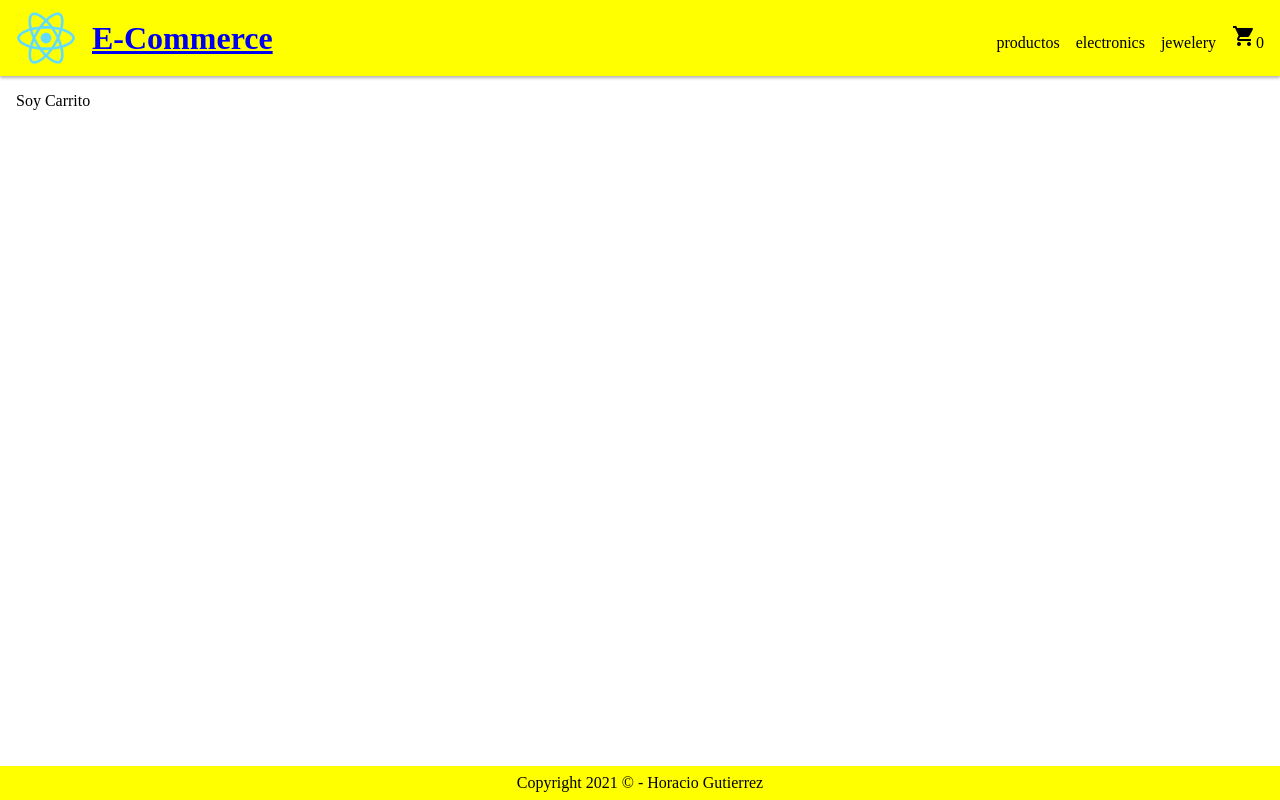
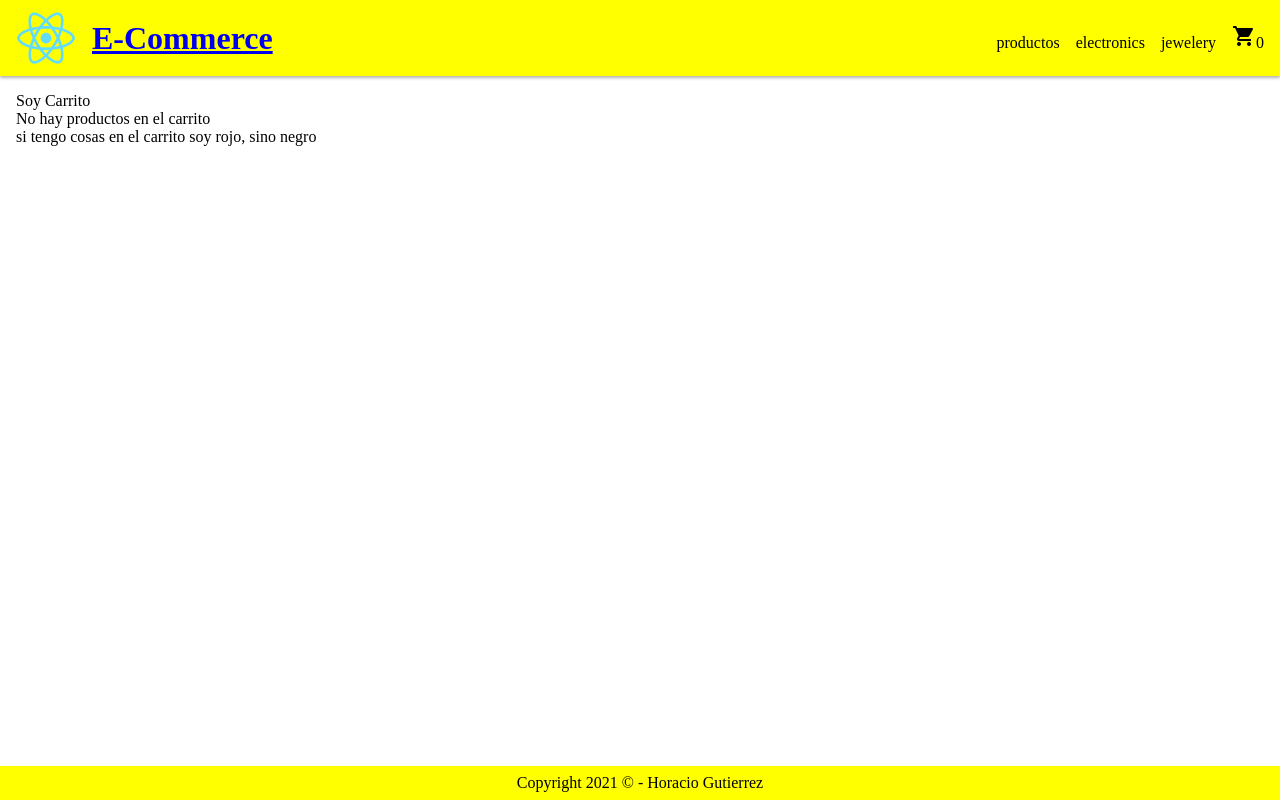
Before and after one commit to omanias-zz/comision_19770, a React (Create React App) app: page /carrito in a window 1280 px wide. Built offline with nearby package versions, Linux system fonts and the light colour scheme.

Commit message:
Repaso context

```diff
--- a/src/Carrito.js
+++ b/src/Carrito.js
@@ -1,14 +1,49 @@
+import { Link } from "react-router-dom"
 import { useContexto } from "./miContexto"
 
 const Carrito = () => {
 
-    const { carrito, borrarDelCarrito , limpiarCarrito } = useContexto()
+    const { carrito, borrarDelCarrito, limpiarCarrito } = useContexto()
+
+    //const t = condicion ? b : a
+    //const t = if(condicion){ } else { }
 
     return (
         <div>
             Soy Carrito
+            {carrito.length > 0 ? (
+                <ul>
+                    {carrito.map((producto, indice) => {
+                        return <li key={indice}>{producto.nombre} - ${producto.precio}</li>
+                    })}
+                </ul>
+            ) : <p>No hay productos en el carrito</p>}
+
+            <p className={carrito.length > 0 ? "rojo" : "negro"} >si tengo cosas en el carrito soy rojo, sino negro</p>
         </div>
     )
+
+    /*  if (carrito.length > 0) {
+         return (
+             <div>
+                 Soy Carrito
+                 <ul>
+                     {carrito.map((producto, indice) => {
+                         return <li key={indice}>{producto.nombre} - ${producto.precio}</li>
+                     })}
+                 </ul>
+             </div>
+         )
+
+     } else {
+         return (
+             <div>
+                 No hay productos en el carrito
+                 <Link to="/">ir a comprar</Link>
+             </div>
+         )
+     }
+ } */
 }
 
 export default Carrito
--- a/src/ItemDetail.js
+++ b/src/ItemDetail.js
@@ -1,14 +1,17 @@
 import ItemCount from "./ItemCount"
+import { useContexto } from "./miContexto"
 
-const ItemDetail = ({producto}) => {
+const ItemDetail = ({ producto }) => {
 
     //const [mostrar,setMostrar] = useState(true)
+    const { agregarAlCarrito } = useContexto()
 
-    const onAdd = (cantidad)=>{
+
+    const onAdd = (cantidad) => {
         console.log("Soy onAdd desde ItemListContainer")
         console.log("Cantidad de items: " + cantidad)
         //setCantidad(cantidad)
-        //agregarAlCarrito(cantidad,producto)
+        agregarAlCarrito(cantidad,producto)
     }
 
     return (
--- a/src/app.scss
+++ b/src/app.scss
@@ -114,3 +114,8 @@ footer {
         }
     }
 }
+
+
+.rojo {
+    color : red
+}
--- a/src/miContexto.js
+++ b/src/miContexto.js
@@ -12,18 +12,46 @@ export const useContexto = () => {
 
 const CustomProvider = ({children}) => {
 
+    const [precio_total, setPrecioTotal] = useState(0)
     const [cantidad_total,setCantidadTotal] = useState(0)
     const [carrito,setCarrito] = useState([])
 
-    const agregarAlCarrito = (producto,cantidad) => {
-        if(isInCarrito()){
+    const agregarAlCarrito = (cantidad,producto) => {
+        console.log("Soy el provider")
+        //console.log(cantidad,producto)
+
+        const copia_producto = {...producto}
+        copia_producto.cantidad = cantidad
+
+        /*const copia = producto.slice(0)
+        copia.push(producto)
+        setCarrito(copia) */
+
+        //setCarrito(producto.slice(0).push(producto))
+
+        /* const copia = [...carrito]
+        copia.push(producto)
+        setCarrito(copia) */
+
+        /* const copia = [...carrito,producto]
+        setCarrito(copia) */
+
+        setCarrito([...carrito,copia_producto])
+        setCantidadTotal(cantidad_total + cantidad)
+
+        //producto.cantidad = cantidad
+        /* if(isInCarrito()){
 
         }else{
 
-        }
+        } */
     }
 
-    const borrarDelCarrito = (id) => {}
+    const borrarDelCarrito = (id) => {
+        //const nuevo_carrito = ?
+        //setCarrito(estadoArray.filter())
+        //setCarrito(estadoArray.map())
+    }
 
     const limpiarCarrito = () => {  setCarrito([])  }
 
```
Also changed, not shown: src/App.js (+28 -2 lines), info.txt. Lines whose indentation alone changed are shown as unchanged.
